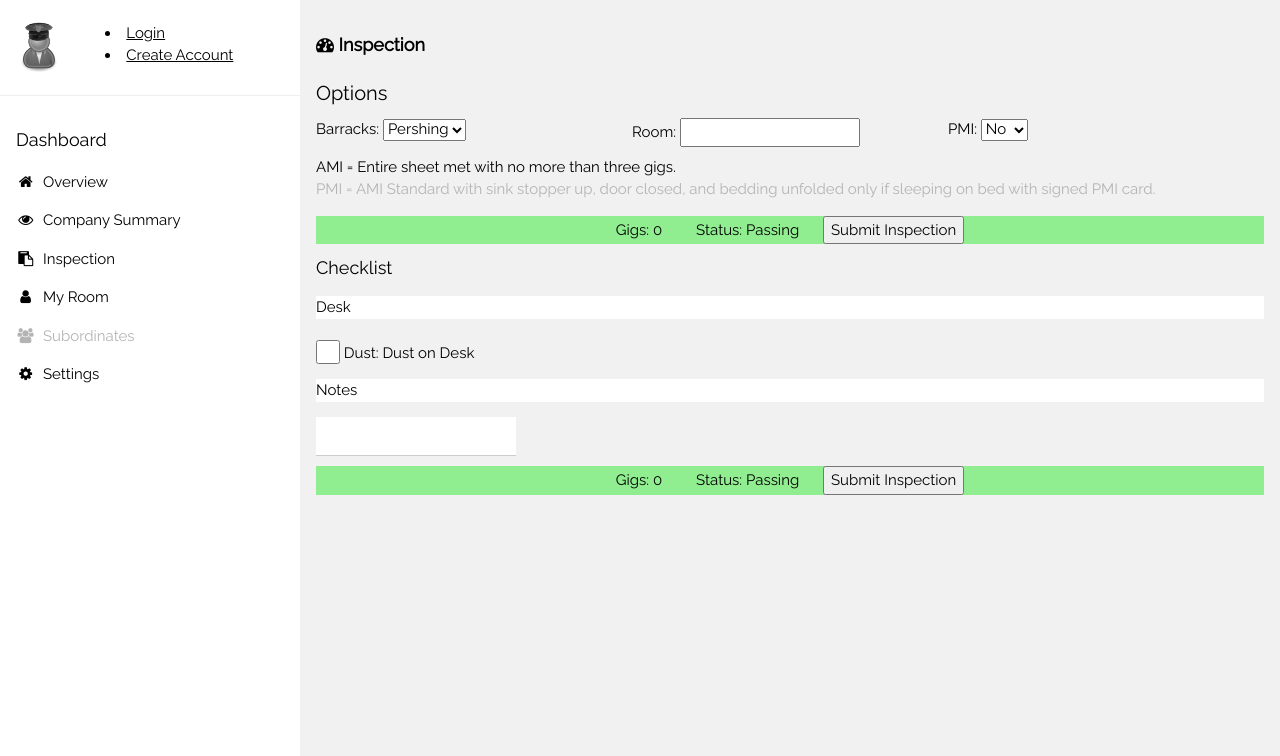
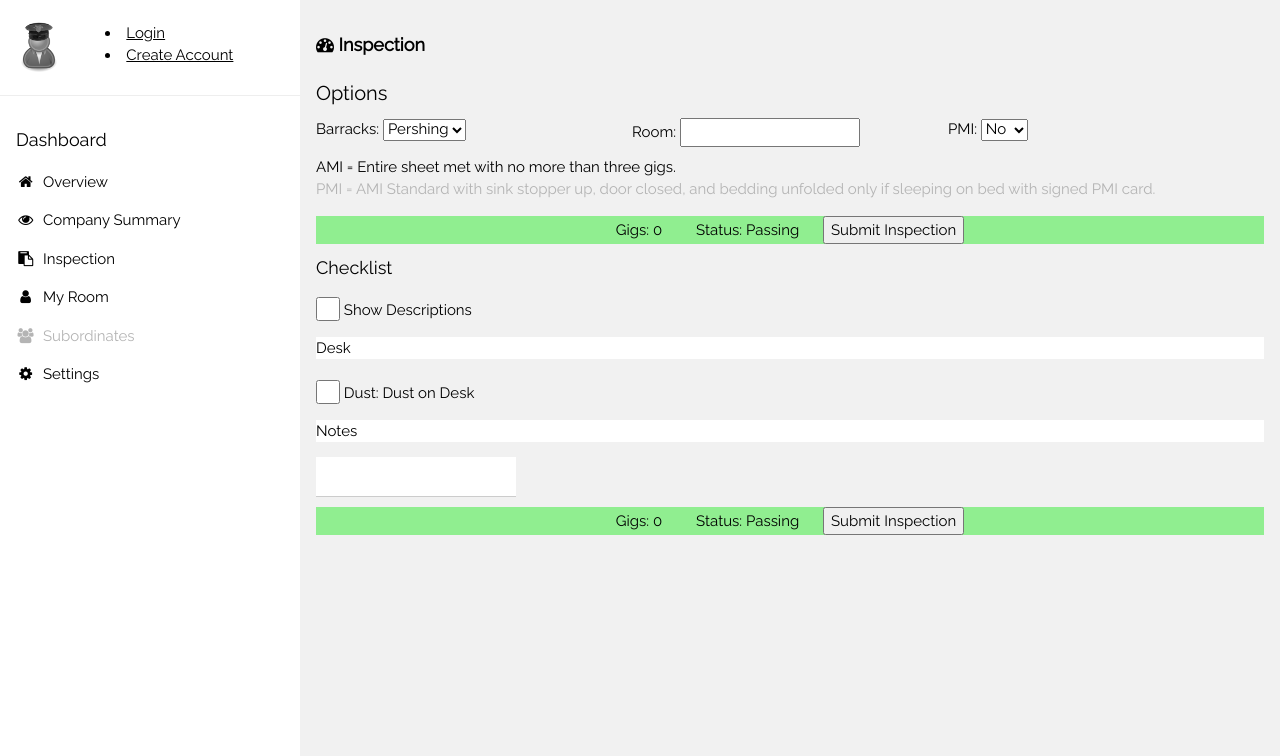
Before and after one commit to anewcookie/ami, a Django app: template ami/templates/ami/inspection.html in a window 1280 px wide. Shown: the part 44-800 px from the top of the page. Run offline with Django 3.2, Linux system fonts and the light colour scheme; the template is opened without the code that fills it: values that come from a table or form of the project are taken from there, others are empty; data comes from the database, SQL or seed files in the repository.

Commit message:
Added hiding description function

```diff
--- a/ami/templates/ami/inspection.html
+++ b/ami/templates/ami/inspection.html
@@ -46,13 +46,17 @@
       <div>
         <h5>Checklist</h5>
         <div>
+            <input class="w3-check" type="checkbox" name='desc' onchange="descChange()">
+			<label>Show Descriptions</label>
+		</div>
+        <div>
 			{% for type in typeList %}
 			  <p class="w3-white">{{ type.name }} </p>
 			  {% for gig in gigList %}
 			    {% if gig.type == type %}
 					<div>
 					<input class="w3-check" type="checkbox" class="gig" name='{{ gig.gigName }}' onchange="statusChange()">
-					<label>{{gig.gigName}}: {{ gig.gigDesc }}</label>
+					<label>{{gig.gigName}}: <span class='descObject'>{{ gig.gigDesc }}</span></label>
 					</div>
 				{% endif %}
 			  {% endfor %}
@@ -115,5 +119,19 @@ function changePMI() {
         statusChange();
     }
 }
+function descChange() {
+    option = document.forms["inspection"]["desc"];
+    objects = document.getElementsByClassName('descObject');
+    if (option.checked == true) {
+        for (var i = 0; i < bars.length; i++)  {
+            objects[i].style.display='none';
+        }
+    }else{
+        for (var i = 0; i < bars.length; i++)  {
+            objects[i].style.display='inline';
+        }
+    }
+}
+alert('started')
 changePMI()
  </script>
```
